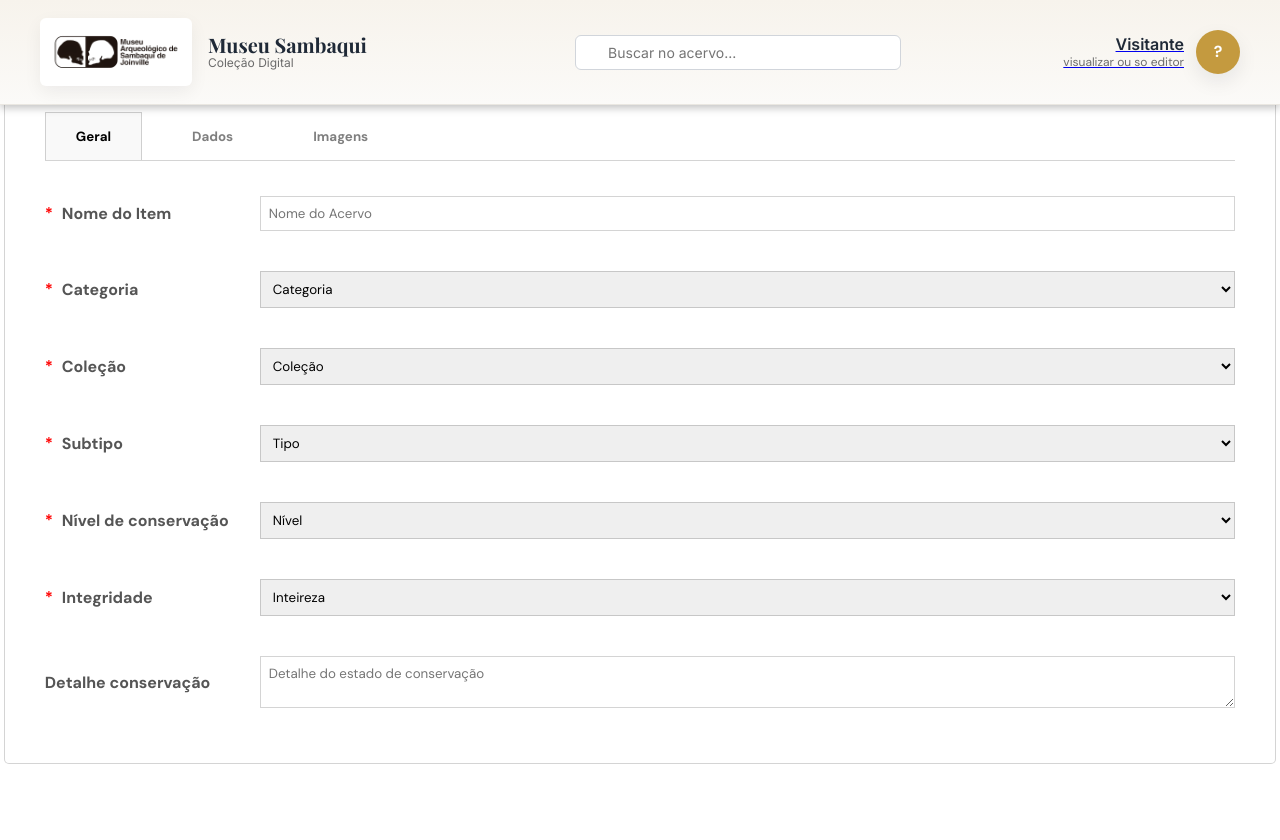
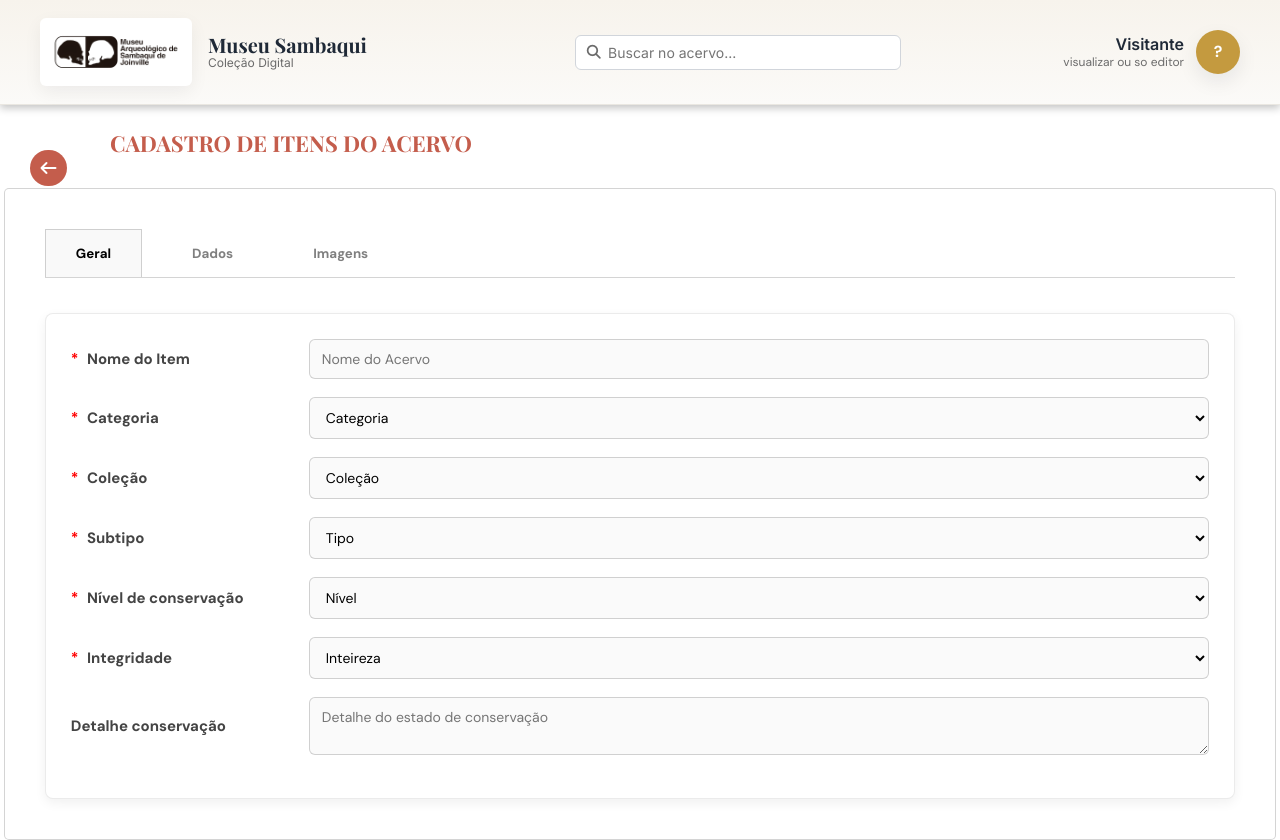
Before and after one commit to Hackaton-2025-1/Hackaton-Frontend, a Vue app: page /cadastroAcervo in a window 1280 px wide. Before the commit the page ends 800 px from the top, so only its background shows below. Built offline with nearby package versions, Linux system fonts and the light colour scheme.

Commit message:
feat: alterações #17

```diff
--- a/src/componente/CadastroDados.vue
+++ b/src/componente/CadastroDados.vue
@@ -108,36 +108,81 @@
 
 <script setup></script>
 
+
 <style scoped>
 .required {
   color: red;
   margin-right: 5px;
 }
 
+/* Container elegante */
+.cadastro-form {
+  background: #fff;
+  padding: 25px;
+  border-radius: 8px;
+  border: 1px solid rgba(0, 0, 0, 0.08);
+  box-shadow: 0 4px 12px rgba(0, 0, 0, 0.06);
+  animation: fadeIn 0.4s ease;
+  font-family: Arial, sans-serif;
+}
+
+@keyframes fadeIn {
+  from {
+    opacity: 0;
+    transform: translateY(8px);
+  }
+  to {
+    opacity: 1;
+    transform: translateY(0);
+  }
+}
+
+/* Grupos alinhados e espaços melhores */
 .form-group {
   display: flex;
   align-items: center;
-  gap: 15px;
-  margin-bottom: 15px;
+  gap: 18px;
+  margin-bottom: 18px;
 }
 
+/* Labels bonitos */
 .form-label {
-  flex: 0 0 200px;
+  flex: 0 0 220px;
   font-weight: bold;
-  color: #555555;
+  color: #444444;
+  font-size: 15px;
 }
 
+/* Inputs com estilo moderno */
 .form-input {
   flex: 1;
-  padding: 8px;
+  padding: 10px 12px;
   box-sizing: border-box;
   border: 1px solid rgba(0, 0, 0, 0.17);
+  border-radius: 6px;
+  font-size: 14px;
+  background: #fafafa;
+  transition: 0.2s;
 }
 
+/* Textareas estilizados */
 textarea {
   width: 100%;
-  padding: 8px;
+  padding: 10px 12px;
   box-sizing: border-box;
   border: 1px solid rgba(0, 0, 0, 0.17);
+  border-radius: 6px;
+  font-size: 14px;
+  background: #fafafa;
+  transition: 0.2s;
+}
+
+/* Efeito no foco */
+.form-input:focus,
+textarea:focus {
+  outline: none;
+  border-color: #555555;
+  background: #fff;
+  box-shadow: 0 0 0 2px rgba(0, 0, 0, 0.08);
 }
 </style>
--- a/src/componente/CadastroGeral.vue
+++ b/src/componente/CadastroGeral.vue
@@ -61,36 +61,75 @@
 <script setup></script>
 
 <style scoped>
-/* Add any specific styles for CadastroGeral here */
+
 .required {
   color: red;
   margin-right: 5px;
 }
 
+.cadastro-form {
+  background: #fff;
+  padding: 25px;
+  border-radius: 8px;
+  border: 1px solid rgba(0, 0, 0, 0.08);
+  box-shadow: 0 4px 12px rgba(0, 0, 0, 0.06);
+  animation: fadeIn 0.4s ease;
+  font-family: Arial, sans-serif;
+}
+
+@keyframes fadeIn {
+  from {
+    opacity: 0;
+    transform: translateY(8px);
+  }
+  to {
+    opacity: 1;
+    transform: translateY(0);
+  }
+}
+
 .form-group {
   display: flex;
   align-items: center;
-  gap: 15px;
-  margin-bottom: 15px;
+  gap: 18px;
+  margin-bottom: 18px;
 }
 
 .form-label {
-  flex: 0 0 200px; /* Define uma largura fixa para os labels */
+  flex: 0 0 220px;
   font-weight: bold;
-  color: #555555;
+  color: #444444;
+  font-size: 15px;
 }
 
 .form-input {
   flex: 1;
-  padding: 8px;
+  padding: 10px 12px;
   box-sizing: border-box;
   border: 1px solid rgba(0, 0, 0, 0.17);
+  border-radius: 6px;
+  font-size: 14px;
+  transition: 0.2s;
+  background: #fafafa;
 }
 
 textarea {
   width: 100%;
-  padding: 8px;
+  padding: 10px 12px;
   box-sizing: border-box;
   border: 1px solid rgba(0, 0, 0, 0.17);
+  border-radius: 6px;
+  font-size: 14px;
+  background: #fafafa;
+  transition: 0.2s;
+}
+
+/* Efeito de foco */
+.form-input:focus,
+textarea:focus {
+  outline: none;
+  border-color: #555555;
+  background: #fff;
+  box-shadow: 0 0 0 2px rgba(0, 0, 0, 0.08);
 }
 </style>
--- a/src/componente/CadastroImagens.vue
+++ b/src/componente/CadastroImagens.vue
@@ -56,48 +56,61 @@ const handleImageUpload = (event) => {
 </script>
 
 <style scoped>
+/* CONTAINER DE IMAGENS */
 .cadastro-imagens {
   display: flex;
   flex-direction: column;
   gap: 20px;
+  animation: fadeIn 0.4s ease;
+  font-family: Arial, sans-serif;
 }
 
+/* Galeria */
 .image-gallery {
   display: flex;
   gap: 20px;
 }
 
+/* Caixa da galeria */
 .image-list {
   flex: 1;
   display: flex;
   flex-wrap: wrap;
-  gap: 10px;
-  border: 1px solid #ccc;
-  border-radius: 5px;
-  padding: 10px;
+  gap: 12px;
+  border: 1px solid rgba(0, 0, 0, 0.17);
+  border-radius: 8px;
+  padding: 12px;
+  background: #fff;
+  box-shadow: 0 4px 12px rgba(0, 0, 0, 0.06);
 }
 
+/* Espaço vazio */
 .image-placeholder {
   width: 150px;
   height: 150px;
-  border: 1px solid #ccc;
-  border-radius: 5px;
+  border: 1px solid rgba(0, 0, 0, 0.17);
+  border-radius: 6px;
   display: flex;
   justify-content: center;
   align-items: center;
+  background: #fafafa;
 }
 
+/* Ícone de câmera */
 .camera-icon {
-  width: 100px;
-  height: 100px;
+  width: 90px;
+  height: 90px;
+  opacity: 0.5;
 }
 
+/* Imagens enviadas */
 .image-item {
   width: 150px;
   height: 150px;
-  border: 1px solid #ccc;
-  border-radius: 5px;
+  border: 1px solid rgba(0, 0, 0, 0.17);
+  border-radius: 6px;
   overflow: hidden;
+  background: #fafafa;
   display: flex;
   justify-content: center;
   align-items: center;
@@ -109,50 +122,79 @@ const handleImageUpload = (event) => {
   object-fit: cover;
 }
 
-.add-image-button {
-  background-color: #d4a373;
-  color: white;
-  font-size: 24px;
-  border: none;
-  border-radius: 50%;
-  width: 40px;
-  height: 40px;
-  cursor: pointer;
+/* FORMULÁRIO */
+.cadastro-form {
+  background: #fff;
+  padding: 25px;
+  border-radius: 8px;
+  border: 1px solid rgba(0, 0, 0, 0.08);
+  box-shadow: 0 4px 12px rgba(0, 0, 0, 0.06);
 }
 
-.add-image-button:hover {
-  background-color: #b5835a;
+/* GRUPOS DO FORM */
+.form-group {
+  display: flex;
+  align-items: center;
+  gap: 18px;
+  margin-bottom: 18px;
 }
 
+/* LABELS */
+.form-label {
+  flex: 0 0 220px;
+  font-weight: bold;
+  color: #444444;
+  font-size: 15px;
+}
+
+/* CAMPOS */
+.form-input {
+  flex: 1;
+  padding: 10px 12px;
+  box-sizing: border-box;
+  border: 1px solid rgba(0, 0, 0, 0.17);
+  border-radius: 6px;
+  background: #fafafa;
+  transition: 0.2s;
+  font-size: 14px;
+}
+
+/* TEXTAREAS */
+textarea {
+  width: 100%;
+  padding: 10px 12px;
+  box-sizing: border-box;
+  border: 1px solid rgba(0, 0, 0, 0.17);
+  border-radius: 6px;
+  background: #fafafa;
+  transition: 0.2s;
+  font-size: 14px;
+}
+
+/* FOCO NOS CAMPOS */
+.form-input:focus,
+textarea:focus {
+  outline: none;
+  border-color: #555555;
+  background: #fff;
+  box-shadow: 0 0 0 2px rgba(0, 0, 0, 0.08);
+}
+
+/* TEXTO OBRIGATÓRIO */
 .required {
   color: red;
   margin-right: 5px;
 }
 
-.form-group {
-  display: flex;
-  align-items: center;
-  gap: 15px;
-  margin-bottom: 15px;
-}
-
-.form-label {
-  flex: 0 0 200px;
-  font-weight: bold;
-  color: #555555;
-}
-
-.form-input {
-  flex: 1;
-  padding: 8px;
-  box-sizing: border-box;
-  border: 1px solid rgba(0, 0, 0, 0.17);
-}
-
-textarea {
-  width: 100%;
-  padding: 8px;
-  box-sizing: border-box;
-  border: 1px solid rgba(0, 0, 0, 0.17);
+/* ANIMAÇÃO DE ENTRADA */
+@keyframes fadeIn {
+  from {
+    opacity: 0;
+    transform: translateY(8px);
+  }
+  to {
+    opacity: 1;
+    transform: translateY(0);
+  }
 }
 </style>
--- a/src/componente/NavBar.vue
+++ b/src/componente/NavBar.vue
@@ -25,7 +25,7 @@ const initials = computed(() => {
 <template>
   <header class="museum-header">
     <div class="museum-inner">
-      <div class="museum-left" @click="emit('logo-click')">
+      <router-link to="/" class="link">      <div class="museum-left" @click="emit('logo-click')">
         <slot name="logo">
           <div class="museum-logo-wrap">
             <img v-if="logoSrc" :src="logoSrc" alt="Logo" class="museum-logo" />
@@ -37,7 +37,8 @@ const initials = computed(() => {
           <div class="museum-title">Museu Sambaqui</div>
           <div class="museum-sub">Coleção Digital</div>
         </div>
-      </div>
+      </div></router-link>
+
 
 
       <nav class="museum-nav" aria-label="main navigation">
@@ -54,10 +55,10 @@ const initials = computed(() => {
       <div class="museum-right">
         <div class="museum-user">
           <div class="museum-user-info">
-           <router-link to="/login">
+           <router-link to="/login" class="link">
               <div class="museum-user-name">{{ userName || 'Visitante' }}</div>
           </router-link>
-            <router-link to="/gerenciamento"> <div class="museum-user-role small-muted">visualizar ou so editor</div>
+            <router-link to="/gerenciamento" class="link"> <div class="museum-user-role small-muted">visualizar ou so editor</div>
               </router-link>
           </div>
 
@@ -257,4 +258,9 @@ const initials = computed(() => {
     display: none;
   }
 }
+
+.link {
+  text-decoration: none;
+  list-style: none;
+}
 </style>
--- a/src/componente/SideBar.vue
+++ b/src/componente/SideBar.vue
@@ -15,7 +15,7 @@
     <hr class="divider" />
 
     <ul class="menu">
-      <li><i class="fas fa-archive"></i> Cadastrar Acervo</li>
+      <li><i class="fas fa-archive"></i><router-link to="/cadastroAcervo" class="link">Cadastro Acervo</router-link></li>
       <li><i class="fas fa-folder-plus"></i> Cadastrar Categoria</li>
     </ul>
   </div>
@@ -34,6 +34,7 @@
   padding: 20px;
   box-sizing: border-box;
   margin-top: 80px;
+  margin-top: 100px;
 
   border-right: 1px solid rgba(255, 255, 255, 0.15);
   box-shadow: 4px 0 18px rgba(0, 0, 0, 0.25);
@@ -52,6 +53,7 @@
   letter-spacing: 0.5px;
   border-left: 3px solid #f1e1b6;
   padding-left: 8px;
+  margin-top: 40px;
 }
 
 .divider {
@@ -110,4 +112,10 @@
     margin-left: 240px;
   }
 }
+
+.link {
+  list-style: none;
+  text-decoration: none;
+  color: white;
+}
 </style>
--- a/src/componente/telaGerenciamento.vue
+++ b/src/componente/telaGerenciamento.vue
@@ -24,9 +24,9 @@
 
   margin-left: 270px;
   display: flex;
-  gap: 130px;
+  gap: 120px;
   background-color: #FFE5D4;
-  width: 1568px;
+  width: 1400px;
   height: 62px;
   color: #C45D4C;
   justify-content: center;
--- a/src/componente/telaView.vue
+++ b/src/componente/telaView.vue
@@ -10,8 +10,9 @@
     <p>Subtipo</p>
     <p>Localização</p>
     <p>Conservação</p>
-    <button class="btnEditar">Editar</button>
+
   </div>
+  <button class="btnEditar">Editar</button>
 </template>
 
 <style scoped>
@@ -19,7 +20,7 @@
   margin-left: 270px;
   display: flex;
   gap: 120px;
-  width: 1568px;
+  width: 1400px;
   height: 62px;
   border: 0.5px solid rgb(216, 214, 214);
   justify-content: center;
@@ -39,4 +40,13 @@ p {
   border: 1px solid rgb(173, 173, 173);
   border-radius: 4px;
 }
+
+.btnEditar {
+  background-color: #C45D4C;
+  color: white;
+  border: none;
+  padding: 8px 16px;
+  border-radius: 4px;
+  cursor: pointer;
+}
 </style>
--- a/src/main.js
+++ b/src/main.js
@@ -3,8 +3,8 @@ import { createPinia } from 'pinia'
 
 import App from './App.vue'
 import router from './router'
-// import '@fortawesome/fontawesome-free/css/all.min.css'
-import '@/assets/main.css'; // importa main.css para toda a aplicação
+import '@fortawesome/fontawesome-free/css/all.min.css'
+import '@/assets/main.css';
 
 const app = createApp(App)
 
--- a/src/views/CadastroAcervo.vue
+++ b/src/views/CadastroAcervo.vue
@@ -1,7 +1,16 @@
 <template>
   <NavBar />
-  <h1 class="cadastro-title">Cadastro de Itens no Acervo</h1>
-  <span class="linha"></span>
+
+  <router-link to="gerenciamento" class="btn-voltar">
+  <i class="fas fa-arrow-left"></i>
+</router-link>
+
+
+
+
+  <h1 class="cadastro-title">CADASTRO DE ITENS DO ACERVO</h1>
+
+
   <main class="cadastro-container">
     <div class="cadastro-tabs">
       <button
@@ -11,6 +20,7 @@
       >
         Geral
       </button>
+
       <button
         class="tab-button"
         :class="{ active: activeTab === 'Dados' }"
@@ -18,6 +28,7 @@
       >
         Dados
       </button>
+
       <button
         class="tab-button"
         :class="{ active: activeTab === 'Imagens' }"
@@ -33,34 +44,33 @@
 
 <script setup>
 import NavBar from '@/componente/NavBar.vue';
-import CadastroGeral from '../componente/CadastroGeral.vue'
-import CadastroDados from '../componente/CadastroDados.vue'
-import CadastroImagens from '../componente/CadastroImagens.vue'
+import CadastroGeral from '../componente/CadastroGeral.vue';
+import CadastroDados from '../componente/CadastroDados.vue';
+import CadastroImagens from '../componente/CadastroImagens.vue';
 
-import { ref, computed } from 'vue'
+import { ref, computed } from 'vue';
 
-const activeTab = ref('Geral')
+const activeTab = ref('Geral');
 
 const getActiveComponent = computed(() => {
   switch (activeTab.value) {
     case 'Geral':
-      return CadastroGeral
+      return CadastroGeral;
     case 'Dados':
-      return CadastroDados
+      return CadastroDados;
     case 'Imagens':
-      return CadastroImagens
+      return CadastroImagens;
     default:
-      return CadastroGeral
+      return CadastroGeral;
   }
-})
+});
 </script>
 
 <style scoped>
 .cadastro-container {
   padding: 40px;
   max-width: 93%;
-  margin: 30px auto;
-  margin-top: 0;
+  margin: 30px auto 0;
   background-color: #ffffff;
   border-radius: 5px;
   border: rgba(0, 0, 0, 0.17) 1px solid;
@@ -79,8 +89,8 @@ const getActiveComponent = computed(() => {
   font-family: 'Playfair Display', serif;
   font-size: 22px;
   color: #c45d4c;
-  margin-left: 70px;
-  margin-top: 30px;
+  margin-left: 110px;
+  margin-top: 16vh;
 }
 
 .cadastro-tabs {
@@ -97,9 +107,7 @@ const getActiveComponent = computed(() => {
   color: rgba(0, 0, 0, 0.5);
   font-weight: bold;
   cursor: pointer;
-  transition:
-    color 0.3s,
-    border-color 0.3s;
+  transition: color 0.3s, border-color 0.3s;
 }
 
 .tab-button.active {
@@ -111,51 +119,38 @@ const getActiveComponent = computed(() => {
   background-color: #f9f9f9;
 }
 
-.tab-button:not(.active) {
-  color: rgba(0, 0, 0, 0.5);
-  background-color: transparent;
-}
-
 .tab-button:hover:not(.active) {
   color: rgba(0, 0, 0, 0.7);
   border-bottom: 1px solid rgba(0, 0, 0, 0.3);
 }
 
-.cadastro-form {
-  display: grid;
-  gap: 25px;
+
+.btn-voltar {
+  position: absolute;
+  top: 150px;
+  left: 30px;
+  background-color: #c45d4c;
+  color: white;
+  border: none;
+  padding: 10px;
+  border-radius: 100px;
+  cursor: pointer;
+  font-weight: bold;
+  display: inline-flex;
+  align-items: center;
+  gap: 8px;
+  text-decoration: none;
+  transition: 0.3s;
+  width: 17px;
 }
 
-.form-group {
-  display: flex;
-  flex-direction: column;
-  gap: 10px;
+
+.btn-voltar i {
+  font-size: 16px;
 }
 
-label {
-  font-weight: bold;
-  margin-bottom: 10px;
-  color: #555555;
+.btn-voltar:hover {
+  background-color: #a94b3c;
 }
 
-input,
-select,
-textarea {
-  padding: 15px;
-  border: 1px solid #dddddd;
-  border-radius: 6px;
-  font-size: 18px;
-}
-
-textarea {
-  resize: none;
-  height: 120px;
-}
-
-input:focus,
-select:focus,
-textarea:focus {
-  border-color: #d4a373;
-  outline: none;
-}
 </style>
```
Also changed, not shown: src/views/GerenciamentoView.vue (+6 -2 lines).
